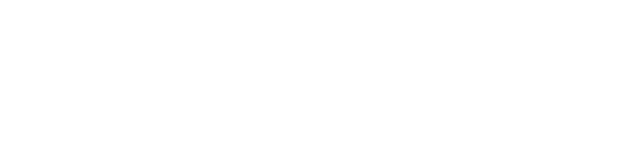
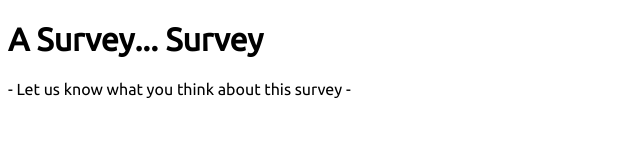
Before and after one commit to dbeck157/freeCodeCamp-Projects, a plain HTML site: page Responsiveness-Web-Design-Certification-Projects/Survey-Form/index.html in a window 1280 px wide. Shown: the whole page, without its empty margins (0-640 px from the left). Drawn offline with Linux system fonts and the light colour scheme.

Commit message:
edit index for start of survey project

```diff
--- a/Responsiveness-Web-Design-Certification-Projects/Survey-Form/index.html
+++ b/Responsiveness-Web-Design-Certification-Projects/Survey-Form/index.html
@@ -1,9 +1,26 @@
 <!DOCTYPE html>
 <html>
 <head>
-	<title></title>
+	<title>Survey Form</title>
+	<link href="https://fonts.googleapis.com/css?family=Ubuntu" rel="stylesheet">
+	<style type="text/css">
+		html, body {
+			font-family: Ubuntu;
+		}
+	</style>
 </head>
 <body>
+	<div id="main">
+	<h1 id="title">A Survey... Survey</h1>
+	<p id="description">- Let us know what you think about this survey -</p>
 
+	<div id="form-div">
+		<form id="survey-form" method="post">
+
+		</form>
+	</div>
+
+
+	</div>
 </body>
 </html>
```
